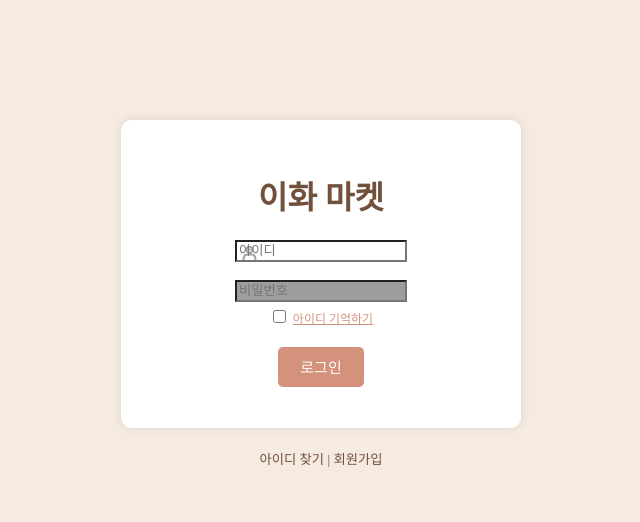
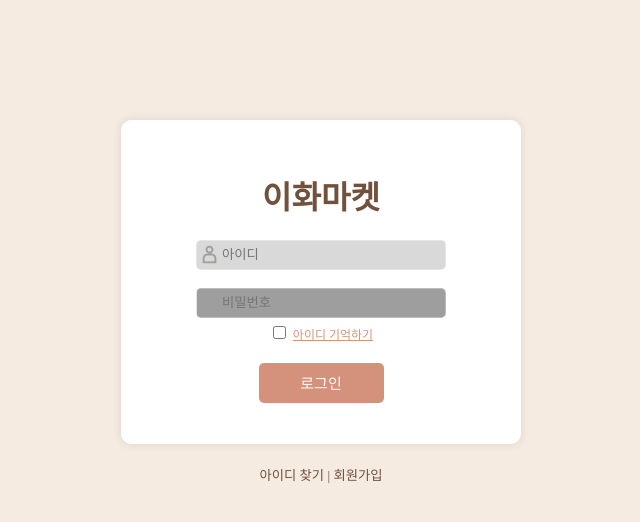
Before and after one commit to nomellc/OSP_ewhaMarket, a Flask app: template templates/seven_login.html in a window 1280 px wide. Shown: the top 522 px of the page, without its empty margins (319-959 px from the left). Run offline with Flask 3, Linux system fonts and the light colour scheme; the template is opened without the code that fills it, so the values that code supplies are empty; some web fonts are replaced; grey boxes are pictures that could not be loaded.

Commit message:
Update seven_login.html

```diff
--- a/templates/seven_login.html
+++ b/templates/seven_login.html
@@ -8,10 +8,8 @@
     <script src="{{url_for('static', filename='main.js')}}" defer></script>
   </head>
   <body>
-    <div
-      id="seven_login_box"
-    >
-      <h1 id="seven_h1">이화 마켓</h1>
+    <div id="seven_login_box">
+      <h1 id="seven_h1" class="seven-home"><a href="/">이화마켓</a></h1>
       <form
         action="/submit_item_post"
         method="post"
@@ -22,20 +20,23 @@
           <input
           type="text"
           name="userid"
-        class="seven_placeholder"
+          class="seven_userid"
           id="seven_userid"
           placeholder="아이디"
           required/>
-      </div><br />      <div>
+        </div><br />
+
+        <div>
           <input
           type="password"
           name="userpwd"
-        class="seven_placeholder"
+          class="seven_userpwd"
           id="seven_userpwd"
           placeholder="비밀번호"
           required/>
         </div>
       </div>
+
       <div id="seven_checkbox_label1">
         <input
           type="checkbox"
@@ -45,6 +46,7 @@
         />
         <label for="id_remember" id="seven_checkbox_label2">아이디 기억하기</label>
       </div>
+
       <div>
         <button type="button" id="seven_login"
         >로그인</button>
```
Lines whose indentation alone changed are shown as unchanged.
